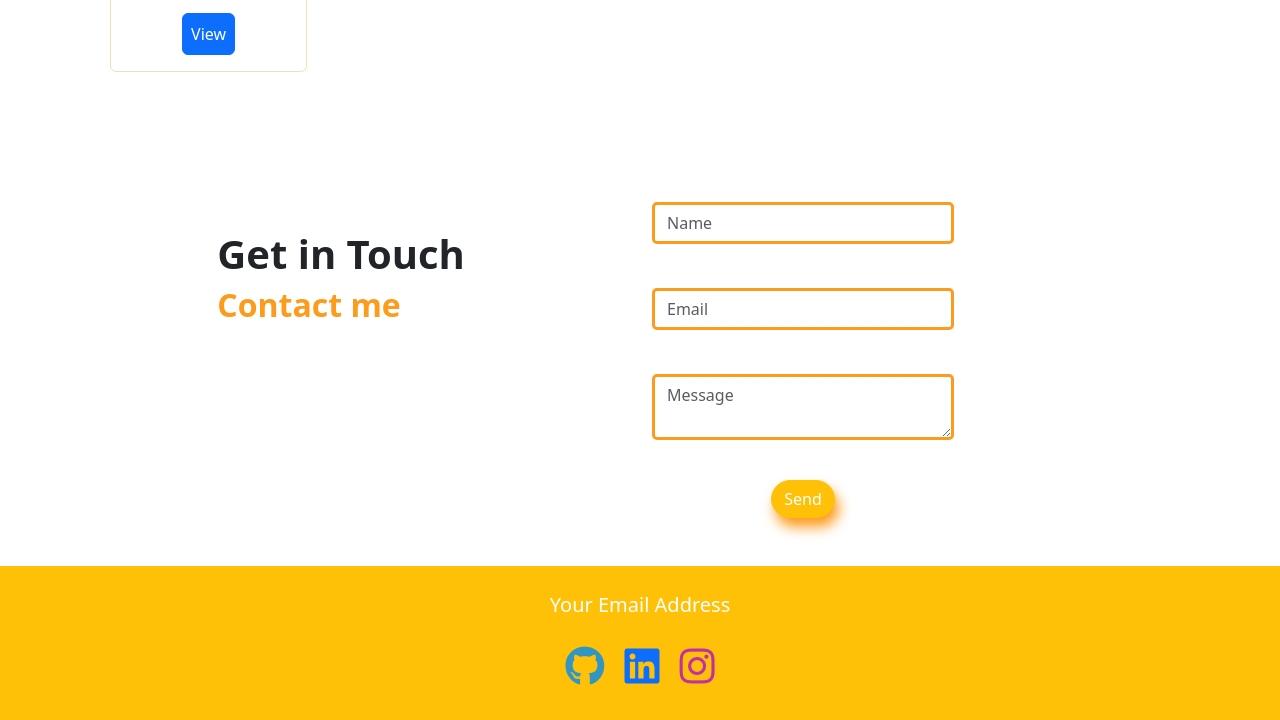
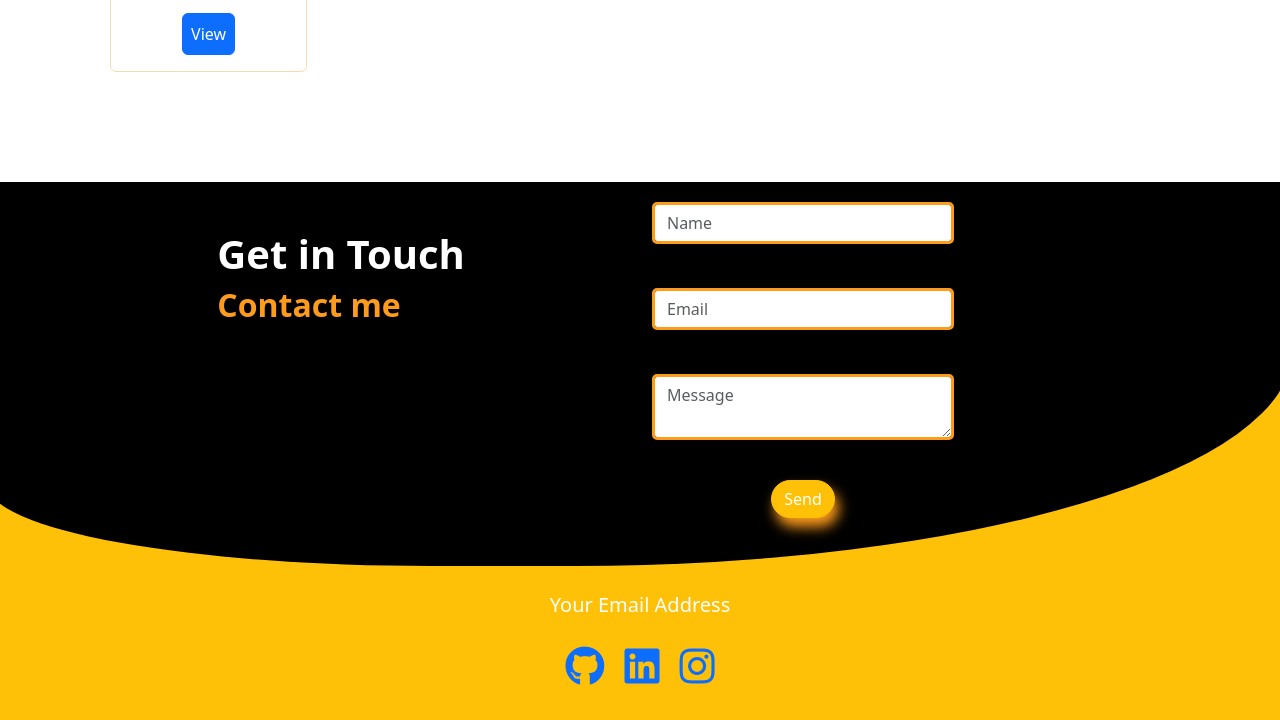
Before and after one commit to Amitgithu/Portfolio, a plain HTML site: page index.html in a window 1280 px wide. Shown: the part 3834-4554 px from the top of the page. Drawn offline with nearby package versions, Linux system fonts and the light colour scheme.

Commit message:
Update index.html

```diff
--- a/index.html
+++ b/index.html
@@ -213,23 +213,23 @@
 
 
 
-    <div class="">
+    <div class="bg-warning">
 
 
-        <div class="row br " >
+      <div class="row br " style="background-color: black;">
           <div class="col-sm-2"></div>
           <div class="col-sm-4 mt-5">
-                <h1 ><b>Get in Touch</h1>
+              <h1 style="color:white"><b>Get in Touch</h1>
               <h2 style="color:#fc9b1c">Contact me</b></h2>
           </div>
           <div class="col-sm-3" style="align-items: center;">
               <form>
-                    <input type="text" class="form-control" name="name" placeholder="Name" data-aos="flip-right" data-aos-duration="2000"
+                  <input type="text" class="form-control" name="Name" placeholder="Name"
                       style="border:solid; border-color:#fc9b1c; border-radius: 5px; margin-top:20px;"><br>
                   <input type="text" class="form-control" placeholder="Email"
-                        style="border:solid; border-color:#fc9b1c; border-radius: 5px; margin-top:20px;" data-aos="flip-left" data-aos-duration="2000"><br>
+                      style="border:solid; border-color:#fc9b1c; border-radius: 5px; margin-top:20px;"><br>
                   <textarea class="form-control" placeholder="Message"
-                        style="border:solid; border-color:#fc9b1c; border-radius: 5px; margin-top:20px;" data-aos="flip-right" data-aos-duration="2000"></textarea><br>
+                      style="border:solid; border-color:#fc9b1c; border-radius: 5px; margin-top:20px;"></textarea><br>
                   <div style="display: flex; justify-content: center;">
                       <button type="button" class="btn btn-warning m-5 mt-3 text-center"
                           style="color: white; border-radius: 20px; box-shadow: 4px 9px 13px #fc9b1c;">Send</button>
@@ -246,9 +246,9 @@
       <footer class="footer bg-warning text-white text-center py-4">
           <p class="email mb-3">Your Email Address</p>
           <div class="social-links">
-                <a href="https://github.com/Amitgithu" target="_blank" class="social-icon"><i style="color:rgb(49, 151, 194)" class="fab fa-github"></i></a>
-                <a href="https://www.linkedin.com/in/amit-kumar-35545b246/" target="_blank" class="social-icon"><i class="fab fa-linkedin"></i></a>
-                <a href="https://instagram.com" target="_blank" class="social-icon"><i style="color:rgb(194, 49, 162)" class="fab fa-instagram"></i></a>
+              <a href="https://github.com" target="_blank" class="social-icon"><i class="fab fa-github"></i></a>
+              <a href="https://linkedin.com" target="_blank" class="social-icon"><i class="fab fa-linkedin"></i></a>
+              <a href="https://instagram.com" target="_blank" class="social-icon"><i class="fab fa-instagram"></i></a>
           </div>
       </footer>
   </div>
```
Lines whose indentation alone changed are shown as unchanged.
